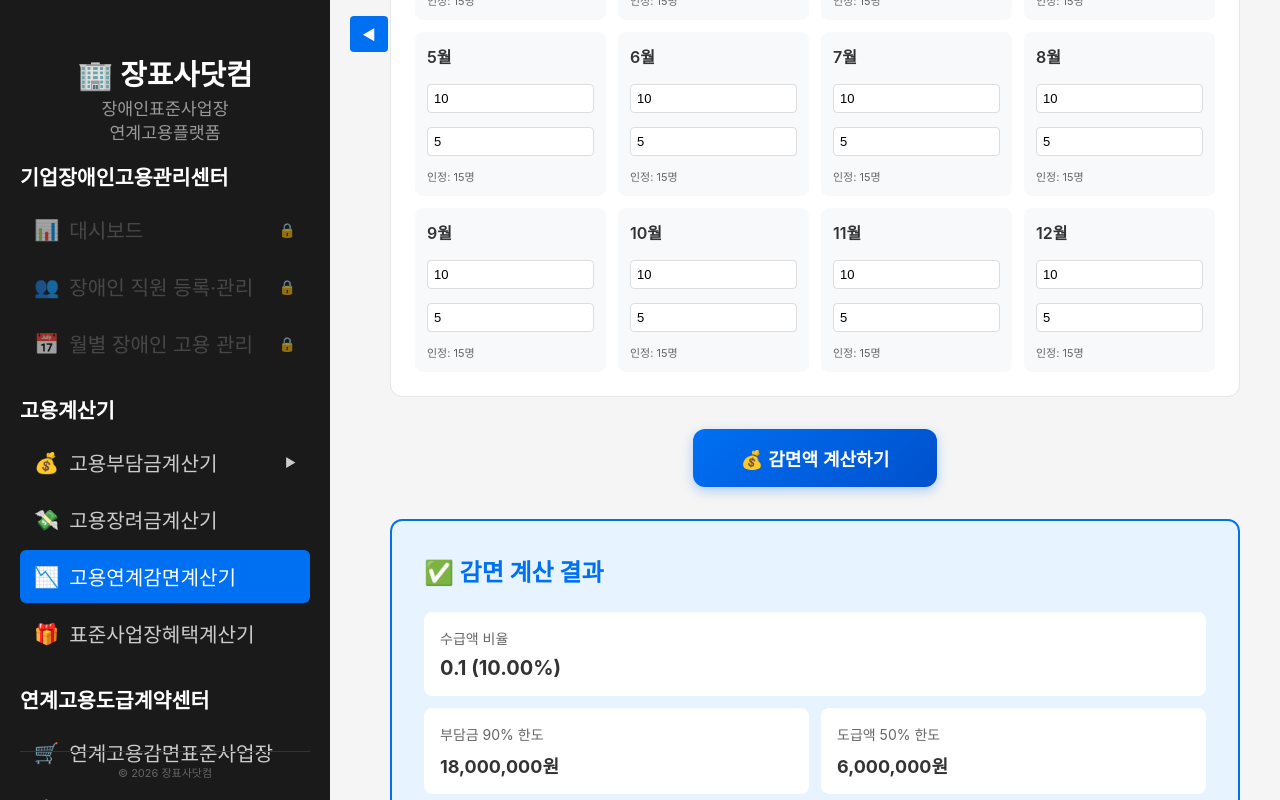
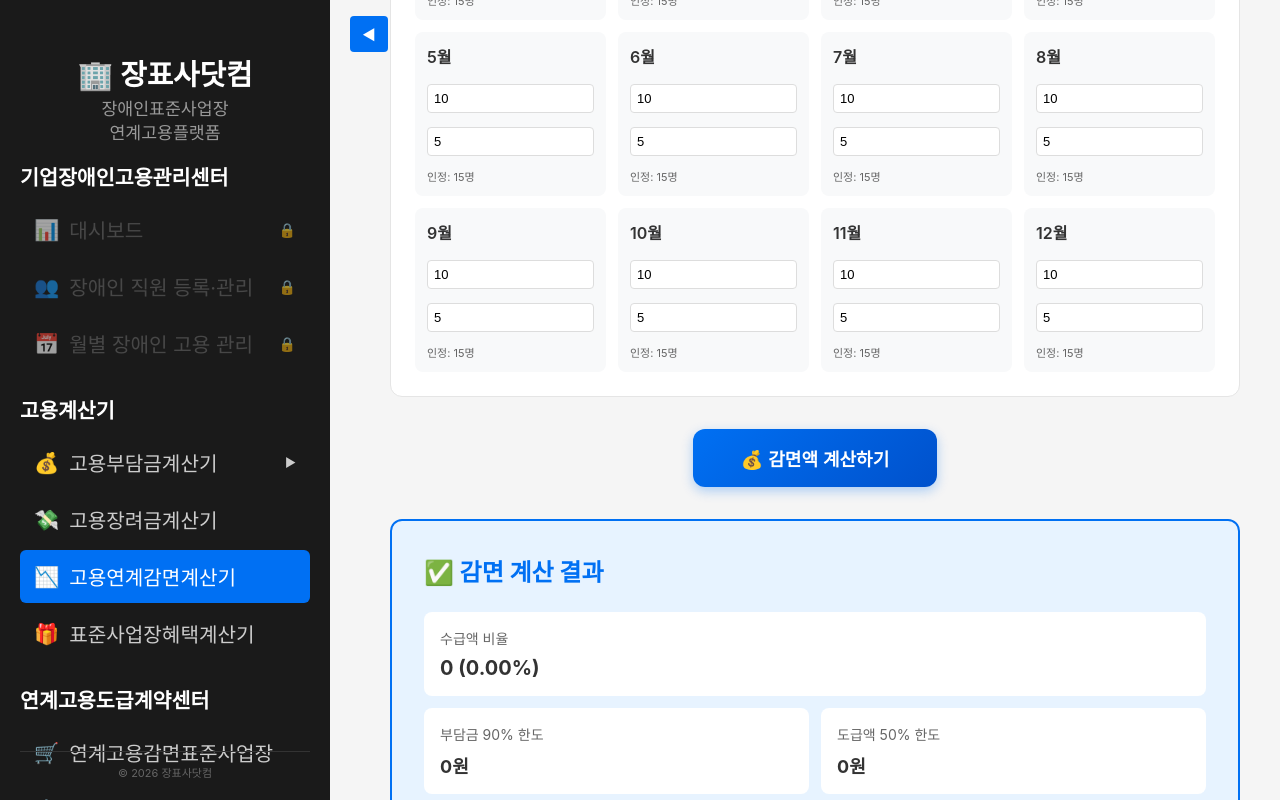
Before and after one commit to masolshop/jangpyosa, a Next.js app in the folder apps/web/: page /calculators/linkage in a window 1280 px wide. Both pictures are taken after a click on the button "💰 감면액 계산하기". Shown: the part 1254-2054 px from the top of the page. Built offline with nearby package versions, Linux system fonts and the light colour scheme.

Commit message:
🔧 연계고용 계산기: 0 삭제 문제 + 천원 단위 한글 금액 표기 추가

```diff
--- a/apps/web/src/app/calculators/linkage/page.tsx
+++ b/apps/web/src/app/calculators/linkage/page.tsx
@@ -1,6 +1,7 @@
 "use client";
 
 import { useState, useEffect } from "react";
+import { formatCurrencyWithKorean } from "@/lib/currency";
 
 type CompanyType = "PRIVATE" | "GOVERNMENT";
 
@@ -31,11 +32,11 @@ export default function LinkageCalcPage() {
   const [companyType, setCompanyType] = useState<CompanyType>("PRIVATE");
 
   // 공통 입력
-  const [year, setYear] = useState(2025);
-  const [baseAmount, setBaseAmount] = useState(1258000); // 2025년 부담기초액
-  const [annualLevy, setAnnualLevy] = useState(20000000); // 연간 발생 부담금
-  const [supplierTotalSales, setSupplierTotalSales] = useState(120000000); // 표준사업장 연간 총매출
-  const [annualRecipientAmount, setAnnualRecipientAmount] = useState(12000000); // 연간 수급액 (도급액)
+  const [year, setYear] = useState("");
+  const [baseAmount, setBaseAmount] = useState(""); // 2025년 부담기초액
+  const [annualLevy, setAnnualLevy] = useState(""); // 연간 발생 부담금
+  const [supplierTotalSales, setSupplierTotalSales] = useState(""); // 표준사업장 연간 총매출
+  const [annualRecipientAmount, setAnnualRecipientAmount] = useState(""); // 연간 수급액 (도급액)
 
   // 월별 장애인 근로자 데이터 (12개월)
   const [monthlyData, setMonthlyData] = useState<MonthData[]>(
@@ -46,8 +47,8 @@ export default function LinkageCalcPage() {
   );
 
   // 국가/지자체/교육청 전용 입력
-  const [purchaseTarget, setPurchaseTarget] = useState(100000000); // 표준사업장 생산품 구매목표
-  const [actualPurchase, setActualPurchase] = useState(150000000); // 실제 구매액
+  const [purchaseTarget, setPurchaseTarget] = useState(""); // 표준사업장 생산품 구매목표
+  const [actualPurchase, setActualPurchase] = useState(""); // 실제 구매액
 
   const [result, setResult] = useState<CalculationResult | null>(null);
 
@@ -63,7 +64,7 @@ export default function LinkageCalcPage() {
   // 민간/공공기관 계산
   const calculatePrivate = () => {
     // 수급액 비율 = 연간 수급액 / 표준사업장 연간 총매출
-    const recipientRatio = Math.round((annualRecipientAmount / supplierTotalSales) * 10000) / 10000;
+    const recipientRatio = Math.round((Number(annualRecipientAmount || 0) / Number(supplierTotalSales || 1)) * 10000) / 10000;
 
     // 월별 감면액 계산
     const monthlyReduction = monthlyData.map((month) => {
@@ -71,7 +72,7 @@ export default function LinkageCalcPage() {
       const appliedWorkers = month.severeDisabled * 2 + (month.disabledWorkers - month.severeDisabled);
 
       // 월별 감면액 = 수급액 비율 × 부담기초액 × 2배수 적용 인원
-      const reduction = Math.floor((recipientRatio * baseAmount * appliedWorkers) / 10) * 10;
+      const reduction = Math.floor((recipientRatio * Number(baseAmount || 0) * appliedWorkers) / 10) * 10;
       return reduction;
     });
 
@@ -80,10 +81,10 @@ export default function LinkageCalcPage() {
 
     // 감면 한도 계산
     // 1. 부담금의 90% 이내
-    const maxBy90Percent = Math.floor(annualLevy * 0.9);
+    const maxBy90Percent = Math.floor(Number(annualLevy || 0) * 0.9);
 
     // 2. 도급액의 50% 이내
-    const maxBy50Percent = Math.floor(annualRecipientAmount * 0.5);
+    const maxBy50Percent = Math.floor(Number(annualRecipientAmount || 0) * 0.5);
 
     // 최종 감면액 = MIN(계산값, 부담금 90%, 도급액 50%)
     const finalReduction = Math.min(
@@ -93,7 +94,7 @@ export default function LinkageCalcPage() {
     );
 
     // 감면 후 납부 부담금
-    const levyAfterReduction = annualLevy - finalReduction;
+    const levyAfterReduction = Number(annualLevy || 0) - finalReduction;
 
     setResult({
       monthlyReduction,
@@ -109,18 +110,18 @@ export default function LinkageCalcPage() {
   // 국가/지자체/교육청 계산
   const calculateGovernment = () => {
     // 우선구매 초과액 = 실제 구매액 - 구매목표
-    const excessAmount = Math.max(0, actualPurchase - purchaseTarget);
+    const excessAmount = Math.max(0, Number(actualPurchase || 0) - Number(purchaseTarget || 0));
 
     // 적용 가능한 수급액 = MIN(연간 수급액, 우선구매 초과액)
-    const applicableRecipientAmount = Math.min(annualRecipientAmount, excessAmount);
+    const applicableRecipientAmount = Math.min(Number(annualRecipientAmount || 0), excessAmount);
 
     // 수급액 비율 = 적용 가능한 수급액 / 표준사업장 연간 총매출
-    const recipientRatio = Math.round((applicableRecipientAmount / supplierTotalSales) * 10000) / 10000;
+    const recipientRatio = Math.round((applicableRecipientAmount / Number(supplierTotalSales || 1)) * 10000) / 10000;
 
     // 월별 감면액 계산
     const monthlyReduction = monthlyData.map((month) => {
       const appliedWorkers = month.severeDisabled * 2 + (month.disabledWorkers - month.severeDisabled);
-      const reduction = Math.floor((recipientRatio * baseAmount * appliedWorkers) / 10) * 10;
+      const reduction = Math.floor((recipientRatio * Number(baseAmount || 0) * appliedWorkers) / 10) * 10;
       return reduction;
     });
 
@@ -128,13 +129,13 @@ export default function LinkageCalcPage() {
     const totalReductionCalculated = monthlyReduction.reduce((sum, val) => sum + val, 0);
 
     // 감면 한도: 부담금의 90% 이내 (국가/지자체는 도급액 50% 제한 없음)
-    const maxBy90Percent = Math.floor(annualLevy * 0.9);
+    const maxBy90Percent = Math.floor(Number(annualLevy || 0) * 0.9);
 
     // 최종 감면액
     const finalReduction = Math.min(totalReductionCalculated, maxBy90Percent);
 
     // 감면 후 납부 부담금
-    const levyAfterReduction = annualLevy - finalReduction;
+    const levyAfterReduction = Number(annualLevy || 0) - finalReduction;
 
     setResult({
       monthlyReduction,
@@ -237,7 +238,8 @@ export default function LinkageCalcPage() {
             <input
               type="number"
               value={year}
-              onChange={(e) => setYear(Number(e.target.value))}
+              onChange={(e) => setYear(e.target.value)}
+              placeholder="2025"
               style={{ width: "100%", padding: "10px", border: "1px solid #ddd", borderRadius: 6 }}
             />
           </div>
@@ -249,7 +251,8 @@ export default function LinkageCalcPage() {
             <input
               type="number"
               value={baseAmount}
-              onChange={(e) => setBaseAmount(Number(e.target.value))}
+              onChange={(e) => setBaseAmount(e.target.value)}
+              placeholder="1258000"
               style={{ width: "100%", padding: "10px", border: "1px solid #ddd", borderRadius: 6 }}
             />
             <p style={{ fontSize: 12, color: "#666", margin: "4px 0 0 0" }}>
@@ -264,9 +267,9 @@ export default function LinkageCalcPage() {
             <input
               type="number"
               value={annualLevy}
-              onChange={(e) => setAnnualLevy(Number(e.target.value))}
+              onChange={(e) => setAnnualLevy(e.target.value)}
+              placeholder="20000000"
               style={{ width: "100%", padding: "10px", border: "1px solid #ddd", borderRadius: 6 }}
-              placeholder="부담금 계산기에서 계산"
             />
           </div>
 
@@ -277,7 +280,8 @@ export default function LinkageCalcPage() {
             <input
               type="number"
               value={supplierTotalSales}
-              onChange={(e) => setSupplierTotalSales(Number(e.target.value))}
+              onChange={(e) => setSupplierTotalSales(e.target.value)}
+              placeholder="120000000"
               style={{ width: "100%", padding: "10px", border: "1px solid #ddd", borderRadius: 6 }}
             />
           </div>
@@ -289,7 +293,8 @@ export default function LinkageCalcPage() {
             <input
               type="number"
               value={annualRecipientAmount}
-              onChange={(e) => setAnnualRecipientAmount(Number(e.target.value))}
+              onChange={(e) => setAnnualRecipientAmount(e.target.value)}
+              placeholder="12000000"
               style={{ width: "100%", padding: "10px", border: "1px solid #ddd", borderRadius: 6 }}
             />
           </div>
@@ -303,7 +308,8 @@ export default function LinkageCalcPage() {
                 <input
                   type="number"
                   value={purchaseTarget}
-                  onChange={(e) => setPurchaseTarget(Number(e.target.value))}
+                  onChange={(e) => setPurchaseTarget(e.target.value)}
+                  placeholder="100000000"
                   style={{ width: "100%", padding: "10px", border: "1px solid #ddd", borderRadius: 6 }}
                 />
               </div>
@@ -315,7 +321,8 @@ export default function LinkageCalcPage() {
                 <input
                   type="number"
                   value={actualPurchase}
-                  onChange={(e) => setActualPurchase(Number(e.target.value))}
+                  onChange={(e) => setActualPurchase(e.target.value)}
+                  placeholder="150000000"
                   style={{ width: "100%", padding: "10px", border: "1px solid #ddd", borderRadius: 6 }}
                 />
               </div>
@@ -436,14 +443,14 @@ export default function LinkageCalcPage() {
                 <div style={{ padding: 16, background: "white", borderRadius: 8 }}>
                   <p style={{ fontSize: 14, color: "#666", marginBottom: 8 }}>부담금 90% 한도</p>
                   <p style={{ fontSize: 18, fontWeight: "bold" }}>
-                    {result.maxBy90Percent!.toLocaleString()}원
+                    {formatCurrencyWithKorean(result.maxBy90Percent!)}
                   </p>
                 </div>
 
                 <div style={{ padding: 16, background: "white", borderRadius: 8 }}>
                   <p style={{ fontSize: 14, color: "#666", marginBottom: 8 }}>도급액 50% 한도</p>
                   <p style={{ fontSize: 18, fontWeight: "bold" }}>
-                    {result.maxBy50Percent!.toLocaleString()}원
+                    {formatCurrencyWithKorean(result.maxBy50Percent!)}
                   </p>
                 </div>
               </div>
@@ -457,14 +464,14 @@ export default function LinkageCalcPage() {
                 <div style={{ padding: 16, background: "white", borderRadius: 8 }}>
                   <p style={{ fontSize: 14, color: "#666", marginBottom: 8 }}>우선구매 초과액</p>
                   <p style={{ fontSize: 18, fontWeight: "bold", color: "#28a745" }}>
-                    {result.excessAmount!.toLocaleString()}원
+                    {formatCurrencyWithKorean(result.excessAmount!)}
                   </p>
                 </div>
 
                 <div style={{ padding: 16, background: "white", borderRadius: 8 }}>
                   <p style={{ fontSize: 14, color: "#666", marginBottom: 8 }}>적용 가능 수급액</p>
                   <p style={{ fontSize: 18, fontWeight: "bold" }}>
-                    {result.applicableRecipientAmount!.toLocaleString()}원
+                    {formatCurrencyWithKorean(result.applicableRecipientAmount!)}
                   </p>
                 </div>
               </div>
@@ -476,21 +483,21 @@ export default function LinkageCalcPage() {
             <div style={{ padding: 20, background: "white", borderRadius: 8 }}>
               <p style={{ fontSize: 14, color: "#666", marginBottom: 8 }}>연간 감면액 계산값</p>
               <p style={{ fontSize: 20, fontWeight: "bold" }}>
-                {result.totalReductionCalculated.toLocaleString()}원
+                {formatCurrencyWithKorean(result.totalReductionCalculated)}
               </p>
             </div>
 
             <div style={{ padding: 20, background: "#28a745", borderRadius: 8, color: "white" }}>
               <p style={{ fontSize: 14, opacity: 0.9, marginBottom: 8 }}>✅ 최종 감면액</p>
               <p style={{ fontSize: 24, fontWeight: "bold" }}>
-                {result.finalReduction.toLocaleString()}원
+                {formatCurrencyWithKorean(result.finalReduction)}
               </p>
             </div>
 
             <div style={{ padding: 20, background: "white", borderRadius: 8 }}>
               <p style={{ fontSize: 14, color: "#666", marginBottom: 8 }}>감면 후 납부 부담금</p>
               <p style={{ fontSize: 20, fontWeight: "bold" }}>
-                {result.levyAfterReduction.toLocaleString()}원
+                {formatCurrencyWithKorean(result.levyAfterReduction)}
               </p>
             </div>
           </div>
@@ -522,7 +529,7 @@ export default function LinkageCalcPage() {
                         <td style={{ padding: "8px", textAlign: "right" }}>{month.severeDisabled}명</td>
                         <td style={{ padding: "8px", textAlign: "right", fontWeight: 600 }}>{applied}명</td>
                         <td style={{ padding: "8px", textAlign: "right", fontWeight: 600, color: "#0070f3" }}>
-                          {reduction.toLocaleString()}원
+                          {formatCurrencyWithKorean(reduction)}
                         </td>
                       </tr>
                     );
--- /dev/null
+++ b/apps/web/src/lib/currency.ts
@@ -0,0 +1,69 @@
+/**
+ * 숫자를 한글 금액으로 변환하는 함수
+ * @param num 변환할 숫자
+ * @returns 한글 금액 문자열 (예: "천이백삼십사만오천육백칠십팔")
+ */
+export function toKoreanCurrency(num: number): string {
+  const units = ['', '만', '억', '조'];
+  const smallUnits = ['', '천', '백', '십'];
+
+  if (num === 0) return '';
+
+  let result = '';
+  let unitIndex = 0;
+
+  while (num > 0) {
+    const part = num % 10000;
+    if (part > 0) {
+      let partStr = '';
+      let tempPart = part;
+      let smallUnitIndex = 0;
+
+      while (tempPart > 0) {
+        const digit = tempPart % 10;
+        if (digit > 0) {
+          // 1천, 1백, 1십은 "일"을 생략
+          if (digit === 1 && smallUnitIndex > 0) {
+            partStr = smallUnits[smallUnitIndex] + partStr;
+          } else {
+            partStr = digit + smallUnits[smallUnitIndex] + partStr;
+          }
+        }
+        tempPart = Math.floor(tempPart / 10);
+        smallUnitIndex++;
+      }
+
+      result = partStr + units[unitIndex] + result;
+    }
+    num = Math.floor(num / 10000);
+    unitIndex++;
+  }
+
+  return result;
+}
+
+/**
+ * 금액 포맷팅 함수 (천단위 구분 + 한글)
+ * @param amount 포맷팅할 금액
+ * @returns 포맷된 금액과 한글 표기
+ */
+export function formatCurrency(amount: number): { formatted: string; korean: string } {
+  const roundedAmount = Math.round(amount);
+  const formatted = roundedAmount.toLocaleString();
+  const korean = toKoreanCurrency(roundedAmount);
+
+  return {
+    formatted,
+    korean: korean ? `(${korean}원)` : ''
+  };
+}
+
+/**
+ * 금액을 포맷된 문자열로 반환 (천단위 구분 + 한글)
+ * @param amount 포맷팅할 금액
+ * @returns "12,345,678원 (천이백삼십사만오천육백칠십팔원)"
+ */
+export function formatCurrencyWithKorean(amount: number): string {
+  const { formatted, korean } = formatCurrency(amount);
+  return `${formatted}원 ${korean}`;
+}
```
Also changed, not shown: 1 other file (tests, documents, lock files or other folders).
